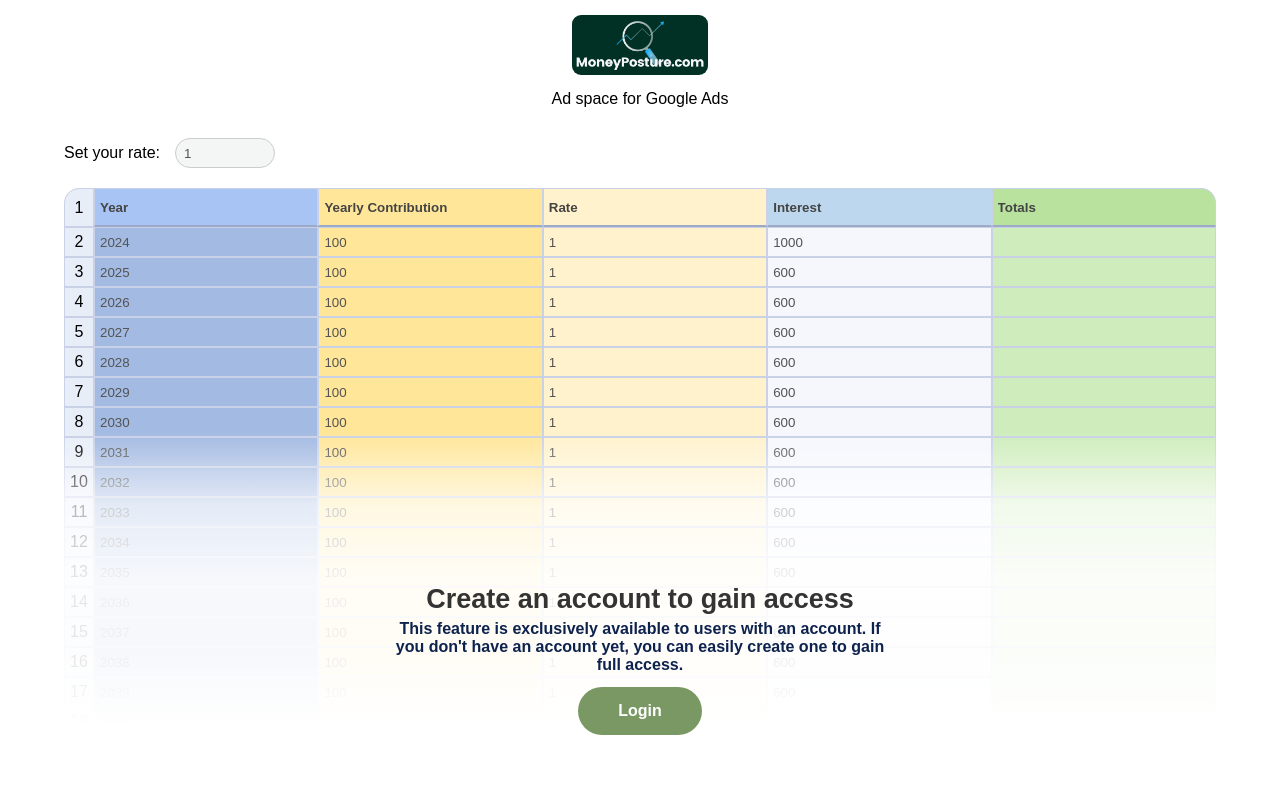
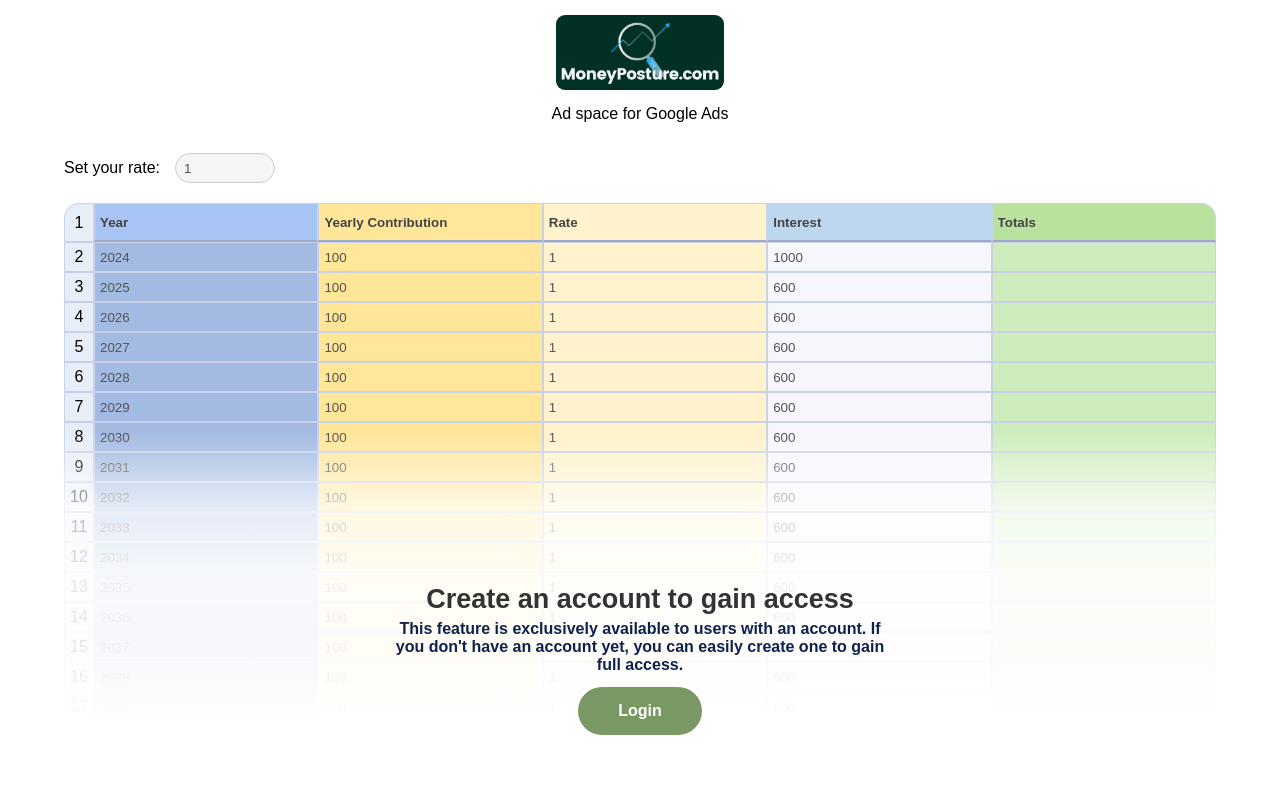
Before and after one commit to bars30/spreadsheet-application-front, a plain HTML site: page index.html in a window 1280 px wide. Shown: the top 794 px of the page. Drawn offline with Linux system fonts and the light colour scheme; no server answers.

Commit message:
Update style.css

```diff
--- a/css/style.css
+++ b/css/style.css
@@ -45,7 +45,7 @@ input {
  border-radius: 5px;
 }
 .site-header img {
- max-height: 60px;
+ max-height: 75px;
  display: block;
  margin: auto;
  border-radius: 9px;
```
